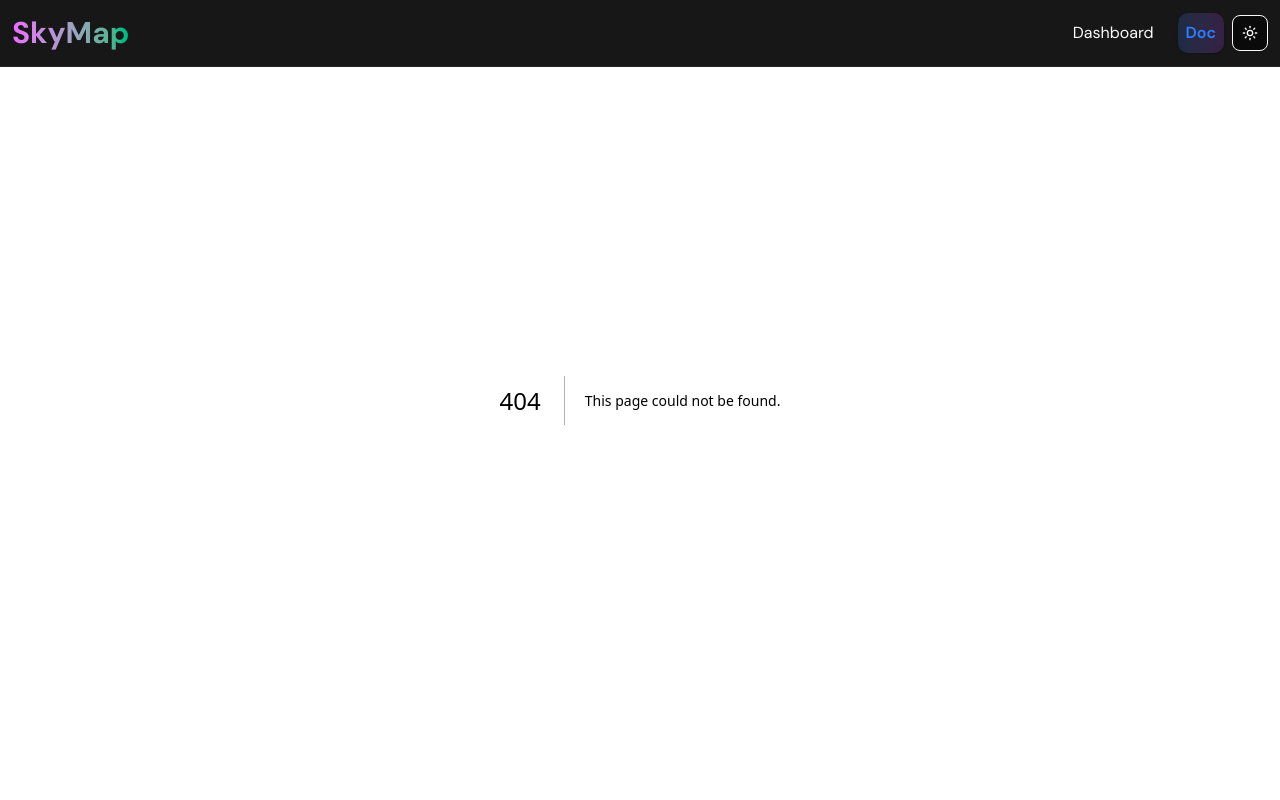
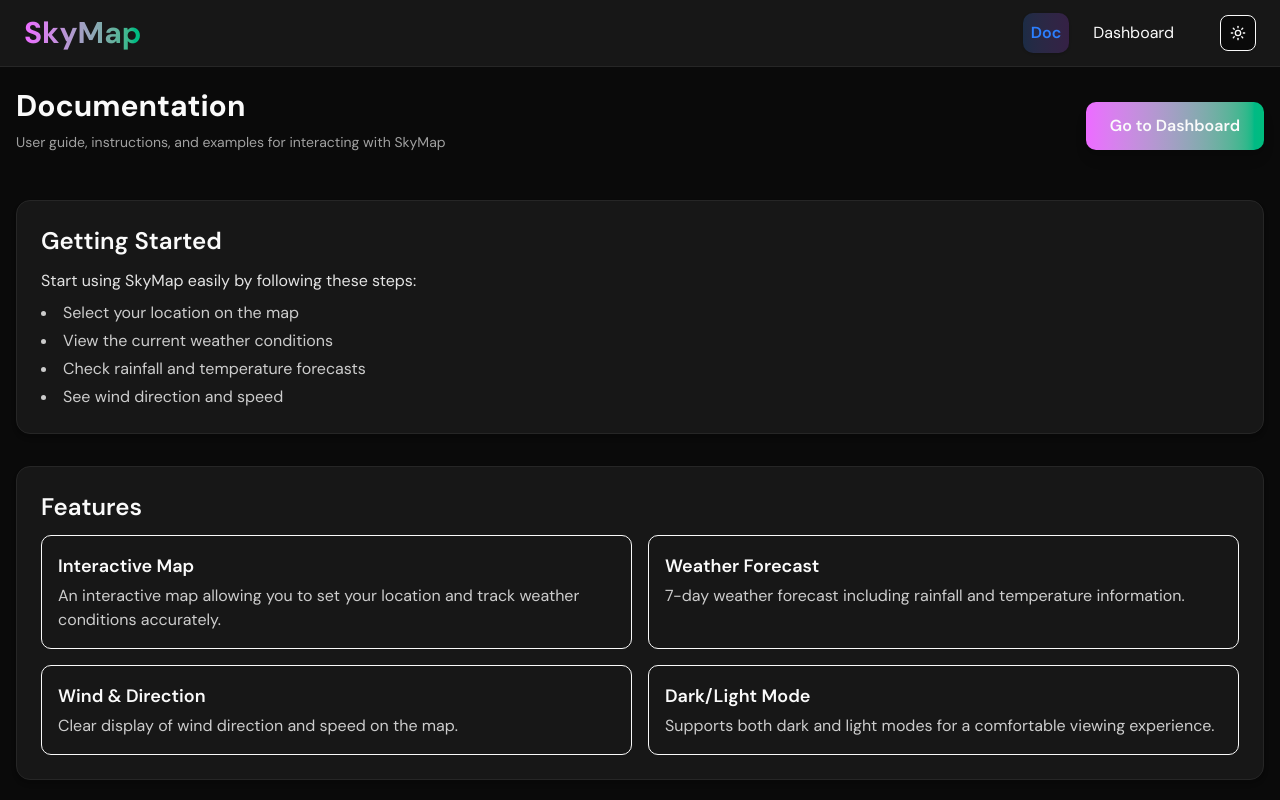
Before and after one commit to ah-serag/SkyMap, a Next.js app: page /Doc in a window 1280 px wide. Before the commit this address had no page. Shown: the top 800 px of the page. Built offline with nearby package versions, Linux system fonts and the light colour scheme.

Commit message:
update nav add Doc

```diff
--- a/src/app/(pages)/Dashboard/layout.tsx
+++ b/src/app/(pages)/Dashboard/layout.tsx
@@ -1,5 +1,4 @@
 import { ReactNode } from "react";
-import HeadDash from "@/app/components/HeadDash";
 const layout = ({ children }: { children: ReactNode }) => {
   return (
     <div>
--- a/src/app/(pages)/Dashboard/page.tsx
+++ b/src/app/(pages)/Dashboard/page.tsx
@@ -3,7 +3,6 @@ import ChartWeather from "../../features/weatherdaily/ChartWeather";
 import ChartHumility from "../../features/weatherdaily/charthumility";
 import WindRoseChart from "../../features/wheather/Wind";
 import CardWeather from "../../features/wheather/CardWeather";
-import HeadDash from "@/app/components/HeadDash";
 
 const Map = dynamic(()=> import("../../features/mapLocation/Map"))
 
--- /dev/null
+++ b/src/app/(pages)/Doc/page.tsx
@@ -0,0 +1,94 @@
+"use client";
+
+import React from "react";
+import Link from "next/link";
+
+const DocPage: React.FC = () => {
+  return (
+    <div className="min-h-screen bg-background text-foreground">
+
+      {/* Page Header */}
+      <header className="w-full flex justify-between items-center flex-wrap max-w-7xl mx-auto px-4 py-6 mt-16">
+        <div>
+        <h1 className="text-3xl font-bold text-foreground mb-2">Documentation</h1>
+        <p className="text-sm text-muted-foreground">
+          User guide, instructions, and examples for interacting with SkyMap
+        </p>
+
+        </div>
+
+
+
+          {/* Go to Dashboard Button */}
+        <div className=" flex justify-center mt-3">
+          <Link href="/Dashboard" className="px-6 py-3 bg-gradient-to-r from-fuchsia-400  to-emerald-500 font-semibold rounded-lg shadow-lg hover:scale-105 transition-transform duration-300">
+            Go to Dashboard
+          </Link>
+        </div>
+      </header>
+
+      {/* Main Content */}
+      <main className="w-full max-w-7xl mx-auto px-4 py-6 space-y-8">
+
+        {/* Section 1 */}
+        <section className="bg-card p-6 rounded-xl shadow-md border border-accent">
+          <h2 className="text-2xl font-semibold mb-3">Getting Started</h2>
+          <p className="text-foreground/90 mb-2">
+            Start using SkyMap easily by following these steps:
+          </p>
+          <ul className="list-disc list-inside space-y-1 text-foreground/80">
+            <li>Select your location on the map</li>
+            <li>View the current weather conditions</li>
+            <li>Check rainfall and temperature forecasts</li>
+            <li>See wind direction and speed</li>
+          </ul>
+        </section>
+
+        {/* Section 2 */}
+        <section className="bg-card p-6 rounded-xl shadow-md border border-accent">
+          <h2 className="text-2xl font-semibold mb-3">Features</h2>
+          <div className="grid grid-cols-1 md:grid-cols-2 gap-4">
+            <div className="p-4 border rounded-lg hover:shadow-lg transition">
+              <h3 className="font-semibold text-lg mb-1">Interactive Map</h3>
+              <p className="text-foreground/80">
+                An interactive map allowing you to set your location and track weather conditions accurately.
+              </p>
+            </div>
+            <div className="p-4 border rounded-lg hover:shadow-lg transition">
+              <h3 className="font-semibold text-lg mb-1">Weather Forecast</h3>
+              <p className="text-foreground/80">
+                7-day weather forecast including rainfall and temperature information.
+              </p>
+            </div>
+            <div className="p-4 border rounded-lg hover:shadow-lg transition">
+              <h3 className="font-semibold text-lg mb-1">Wind & Direction</h3>
+              <p className="text-foreground/80">
+                Clear display of wind direction and speed on the map.
+              </p>
+            </div>
+            <div className="p-4 border rounded-lg hover:shadow-lg transition">
+              <h3 className="font-semibold text-lg mb-1">Dark/Light Mode</h3>
+              <p className="text-foreground/80">
+                Supports both dark and light modes for a comfortable viewing experience.
+              </p>
+            </div>
+          </div>
+        </section>
+
+        {/* Section 3 - Support */}
+        <section className="bg-card p-6 rounded-xl shadow-md border border-accent">
+          <h2 className="text-2xl font-semibold mb-3">Support</h2>
+          <p className="text-foreground/80">
+            For any questions or issues, contact us at:
+            <span className="text-blue-500 underline ml-1">aserag877@gmail.com</span>
+          </p>
+        </section>
+
+
+
+      </main>
+    </div>
+  );
+};
+
+export default DocPage;
--- a/src/app/components/HeadDash.tsx
+++ /dev/null
@@ -1,17 +0,0 @@
- import React from 'react'
-
-
-
- const HeadDash = () => {
-  return (
-      <header className="w-full bg-gradient-to-r from-blue-500/10 via-purple-500/10 to-yellow-500/10 backdrop-blur-sm border-b border-accent py-3 px-4 shadow-sm">
-      <div className="max-w-7xl mx-auto flex flex-col items-start md:flex-row md:items-center md:justify-between">
-        <h1 className="text-xl md:text-2xl font-bold text-foreground">
-          Dashboard
-        </h1>
-      </div>
-    </header>
-  )
-}
-
-export default HeadDash
--- a/src/app/components/Navbar/NavbarMain.tsx
+++ b/src/app/components/Navbar/NavbarMain.tsx
@@ -11,8 +11,9 @@ import { faChartSimple, faBook } from "@fortawesome/free-solid-svg-icons";
 import { FontAwesomeIcon } from "@fortawesome/react-fontawesome";
 
 const links = [
+  { href: "/Doc", label: "Doc", icon: faBook },
   { href: "/Dashboard", label: "Dashboard", icon: faChartSimple },
-  { href: "/Doc", label: "Doc", icon: faBook },
+
 ];
 
 const NavbarMain: React.FC = () => {
@@ -24,7 +25,7 @@ const NavbarMain: React.FC = () => {
 
   return (
     <nav className="w-full p-1 fixed z-50 border-b border-accent top-0 bg-card text-foreground">
-      <div className="py-1 px-2 mx-auto bg-card flex justify-between items-center">
+      <div className="py-1 px-5 mx-auto bg-card flex justify-between items-center">
 
         {/* Logo */}
         <div className="flex items-center">
@@ -36,7 +37,7 @@ const NavbarMain: React.FC = () => {
         {/* Desktop Links + Mode */}
         <div className="flex gap-2 items-center">
 
-          <ul className="hidden md:flex space-x-4 h-[50px] self-center items-center">
+          <ul className="hidden  pr-[30px] md:flex space-x-4 h-[50px] self-center items-center">
             {links.map((link) => (
               <li key={link.href} className="h-[50px] flex items-center">
                 <Link
--- a/src/app/page.tsx
+++ b/src/app/page.tsx
@@ -1,10 +1,15 @@
 import React from 'react'
+import { redirect } from 'next/navigation'
 
 const page = () => {
   return (
-    <div className='flex h-screen items-center justify-center'>
+    <>
+     {
+     redirect("/Doc")
 
-    </div>
+     }
+
+    </>
   )
 }
 
```
